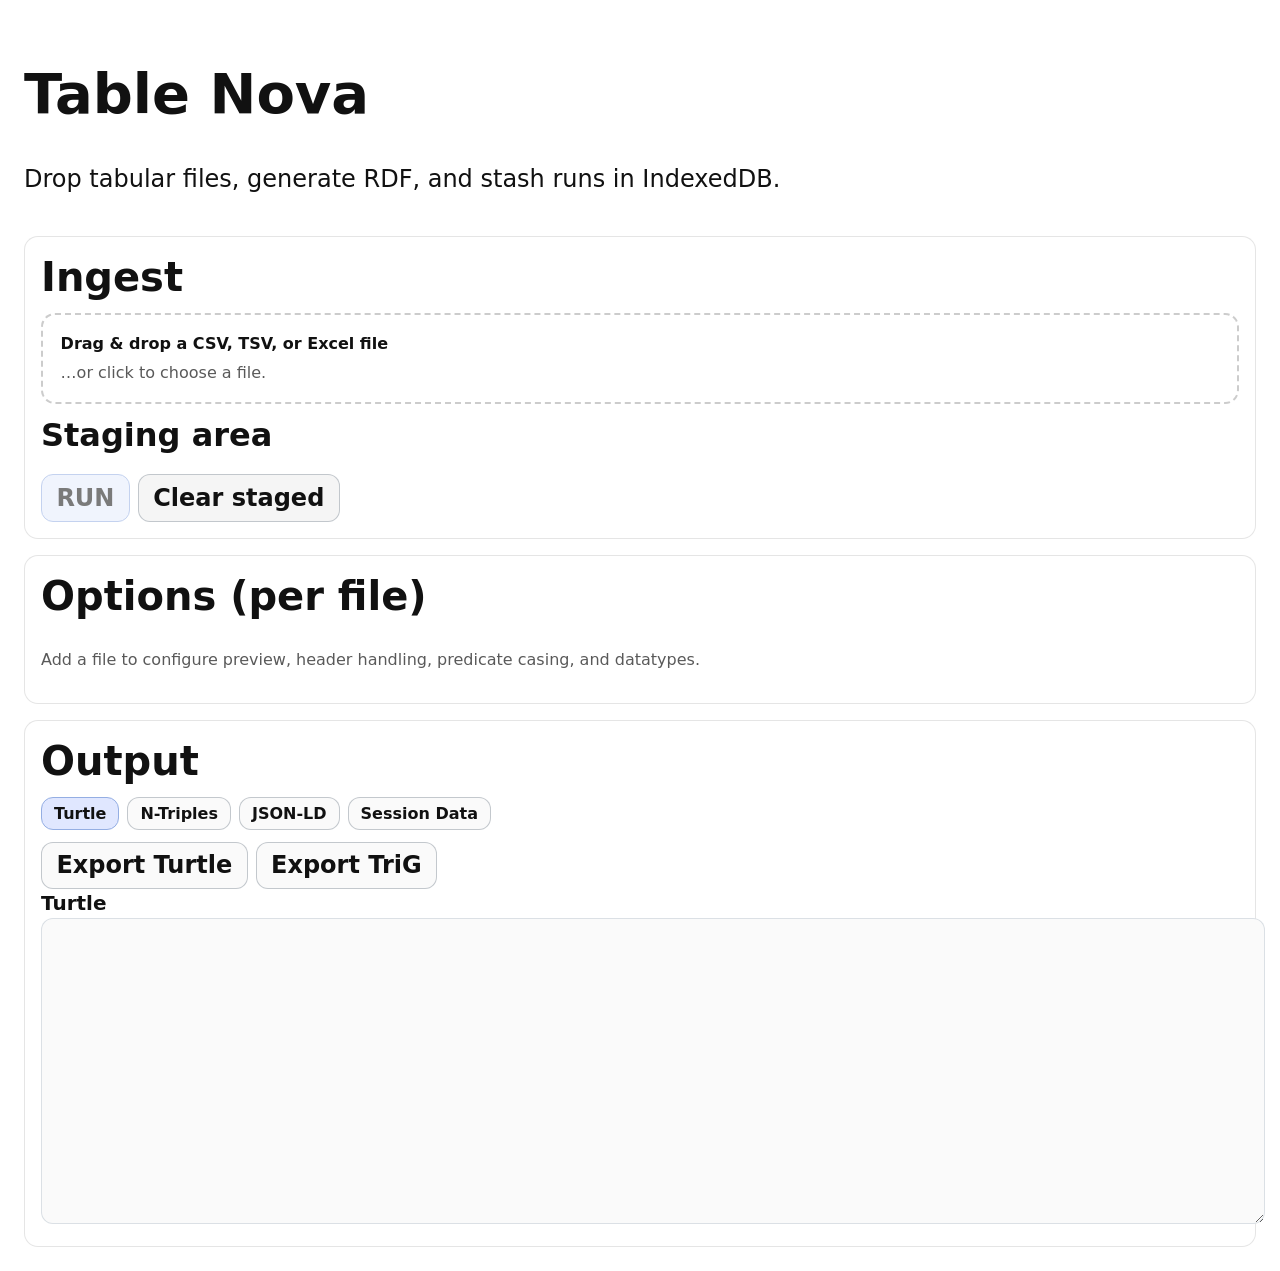
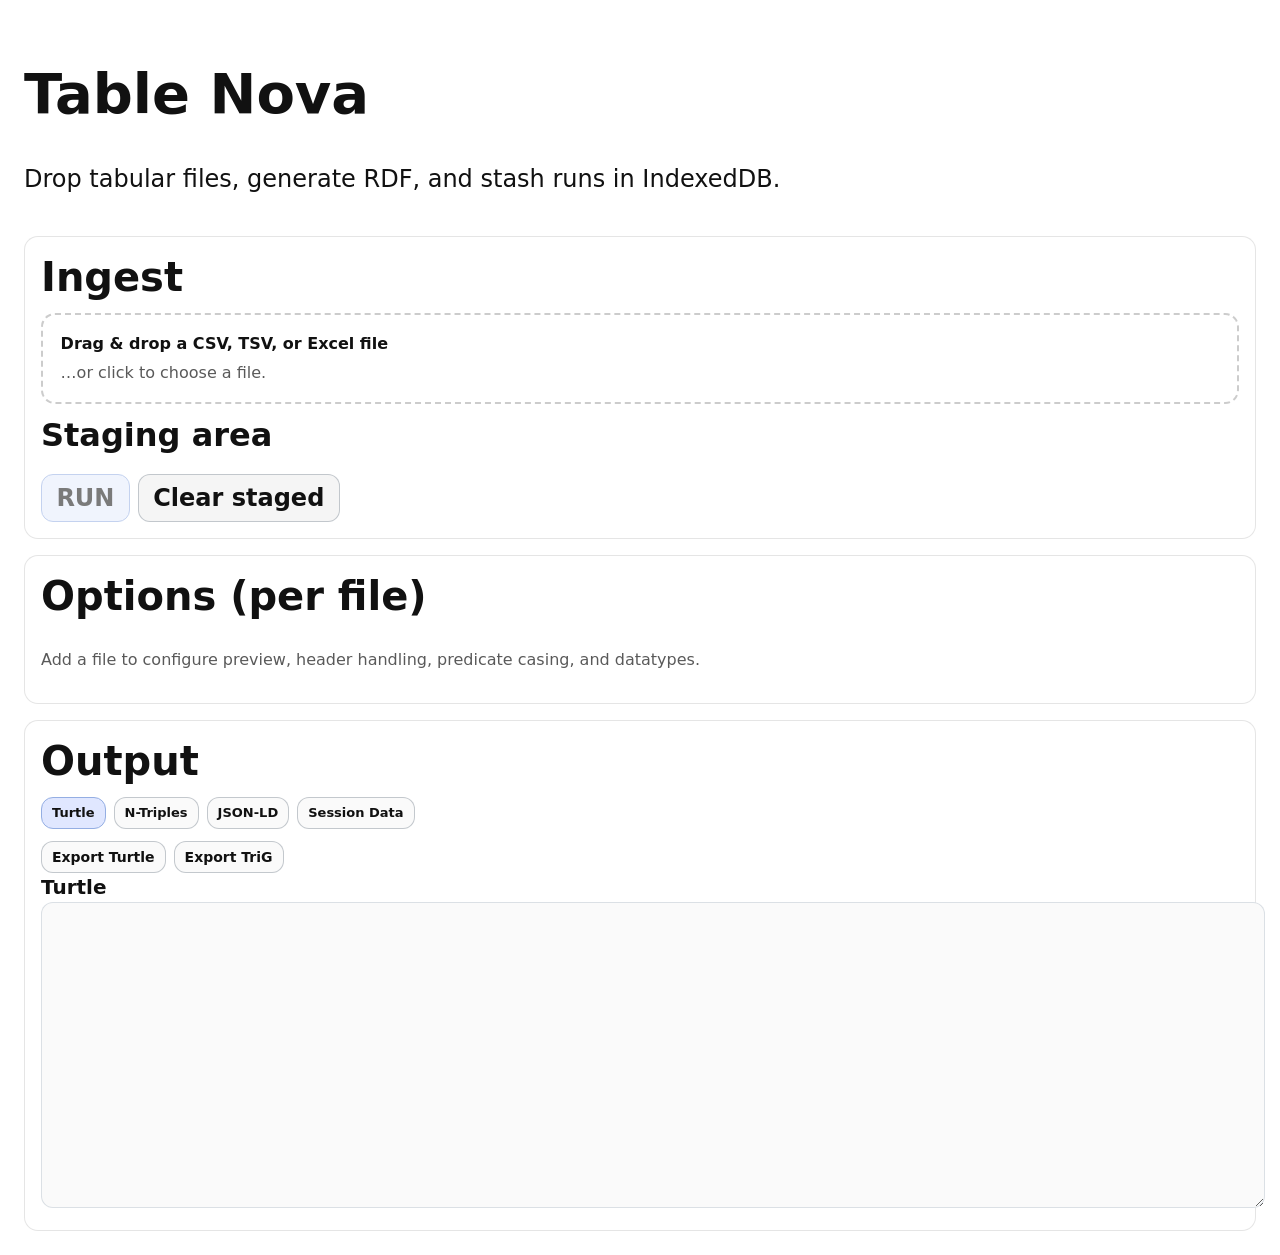

fixed IRI structure, UI for ontology/format/type, datatype encoding

--- a/docs/styles/table-nova.css
+++ b/docs/styles/table-nova.css
@@ -349,6 +349,7 @@
   gap: 0.5rem;
   flex-wrap: wrap;
   margin-bottom: 0.75rem;
+  align-items: center;
 }
 
 .table-nova-tab {
@@ -372,6 +373,42 @@
 }
 
 .table-nova-tab--active {
+  background: var(--ont-accent-soft, #e0e7ff);
+  border-color: color-mix(in srgb, var(--ont-accent, #2563eb) 35%, var(--ont-border, #d0d7de));
+}
+
+.table-nova-tab--session {
+  margin-left: auto;
+}
+
+.table-nova-output-scope {
+  border: 0;
+  padding: 0;
+  margin: 0 0 0.75rem;
+  display: flex;
+  gap: 0.5rem;
+  flex-wrap: wrap;
+  align-items: center;
+}
+
+.table-nova-output-scope legend {
+  margin-right: 0.25rem;
+  padding: 0;
+}
+
+.table-nova-radiochip {
+  display: inline-flex;
+  align-items: center;
+  gap: 0.4rem;
+  border: 1px solid color-mix(in srgb, var(--ont-border, #d0d7de) 70%, #000 10%);
+  border-radius: 999px;
+  padding: 0.35rem 0.65rem;
+  color: var(--ont-text, #111);
+  background: color-mix(in srgb, var(--ont-text, #111) 2%, var(--ont-panel-bg, #fff));
+  font-weight: 700;
+}
+
+.table-nova-radiochip:has(input:checked) {
   background: var(--ont-accent-soft, #e0e7ff);
   border-color: color-mix(in srgb, var(--ont-accent, #2563eb) 35%, var(--ont-border, #d0d7de));
 }
@@ -494,4 +531,54 @@
 .table-nova-checkboxrow input[type="checkbox"] {
   width: 1.05rem;
   height: 1.05rem;
+}
+
+/* Output controls use px so Skeleton's 10px root rem scale cannot skew them. */
+.table-nova-main .table-nova-tabs .table-nova-tab {
+  box-sizing: border-box;
+  font-size: 13px;
+  line-height: 1.2;
+  height: 32px;
+  min-height: 32px;
+  padding: 0 10px;
+}
+
+.table-nova-main .table-nova-output-scope {
+  gap: 8px;
+  margin-bottom: 12px;
+}
+
+.table-nova-main .table-nova-output-scope .table-nova-label {
+  flex-basis: 100%;
+  font-size: 13px;
+  line-height: 1.2;
+}
+
+.table-nova-main .table-nova-radiochip {
+  box-sizing: border-box;
+  font-size: 14px;
+  line-height: 1.2;
+  height: 32px;
+  min-height: 32px;
+  padding: 0 10px;
+}
+
+.table-nova-main .table-nova-radiochip input {
+  width: 13px;
+  height: 13px;
+  margin: 0;
+}
+
+.table-nova-main .table-nova-output-actions {
+  gap: 8px;
+  margin-top: 10px;
+}
+
+.table-nova-main .table-nova-output-actions .table-nova-btn {
+  box-sizing: border-box;
+  font-size: 14px;
+  line-height: 1.2;
+  height: 32px;
+  min-height: 32px;
+  padding: 0 10px;
 }
